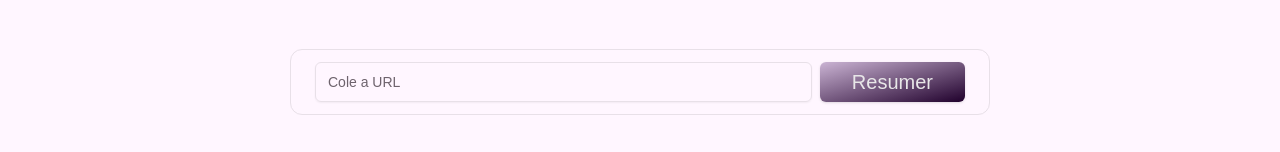
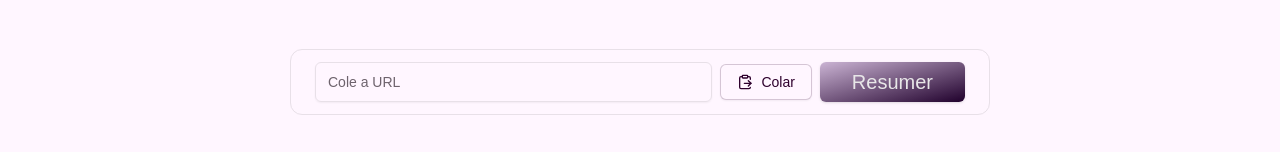
Before and after one commit to willyancr/resumer, a Next.js app: page / in a window 1280 px wide. Shown: the part 235-387 px from the top of the page. Built offline with nearby package versions, Linux system fonts and the light colour scheme; a web font is replaced by a local one.

Commit message:
feat: Adicionar botão para colar URL do clipboard

```diff
--- a/src/app/components/main-content.tsx
+++ b/src/app/components/main-content.tsx
@@ -3,6 +3,8 @@ import ArticleSummaryCard from "./summary-and-share";
 import { Input } from "@/components/ui/input";
 import ButtonResumer from "./button-resumer";
 import { useState } from "react";
+import { ClipboardPaste } from "lucide-react";
+import { Button } from "@/components/ui/button";
 
 type Article = {
   title: string;
@@ -22,6 +24,15 @@ export default function MainContent() {
   });
   const [url, setUrl] = useState<string>("");
   const [loading, setLoading] = useState<boolean>(false);
+
+  const handlePaste = async () => {
+    try {
+      const text = await navigator.clipboard.readText();
+      setUrl(text);
+    } catch (err) {
+      console.error("Falha ao ler do clipboard", err);
+    }
+  };
 
   const handleSubmit = (e: React.FormEvent<HTMLFormElement>) => {
     e.preventDefault();
@@ -82,7 +93,18 @@ export default function MainContent() {
             className="text-primary"
           />
 
-          {loading ? <ButtonResumer disabled /> : <ButtonResumer />}
+          <div className="flex w-full items-center gap-2 sm:w-auto">
+            <Button
+              type="button"
+              variant="outline"
+              onClick={handlePaste}
+              className="flex items-center gap-2 border-primary/20 text-primary hover:bg-primary/5"
+            >
+              <ClipboardPaste className="h-4 w-4" />
+              <span className="sm:hidden lg:inline">Colar</span>
+            </Button>
+            {loading ? <ButtonResumer disabled /> : <ButtonResumer />}
+          </div>
         </form>
         <ArticleSummaryCard article={article} loading={loading} />
       </div>
```
